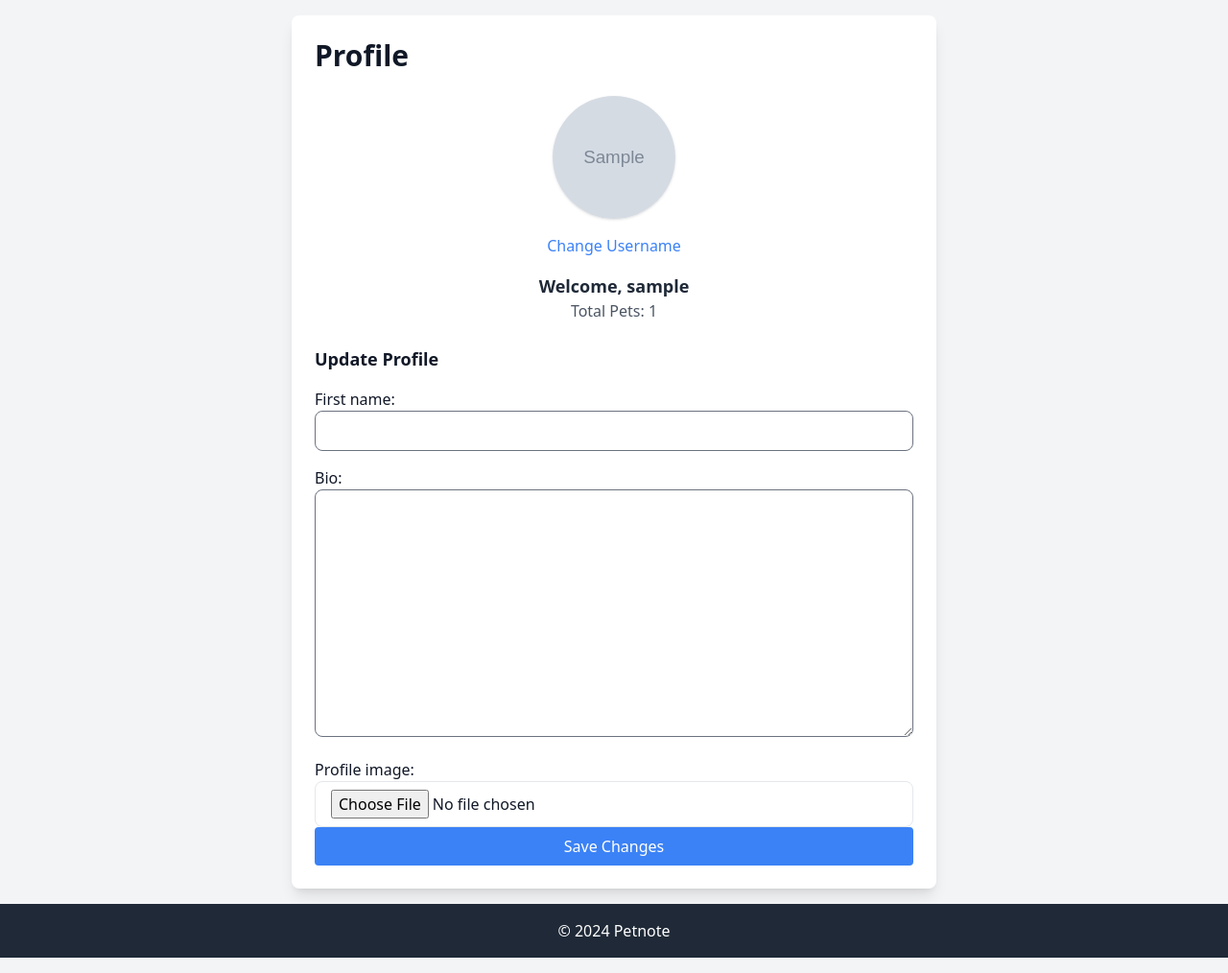
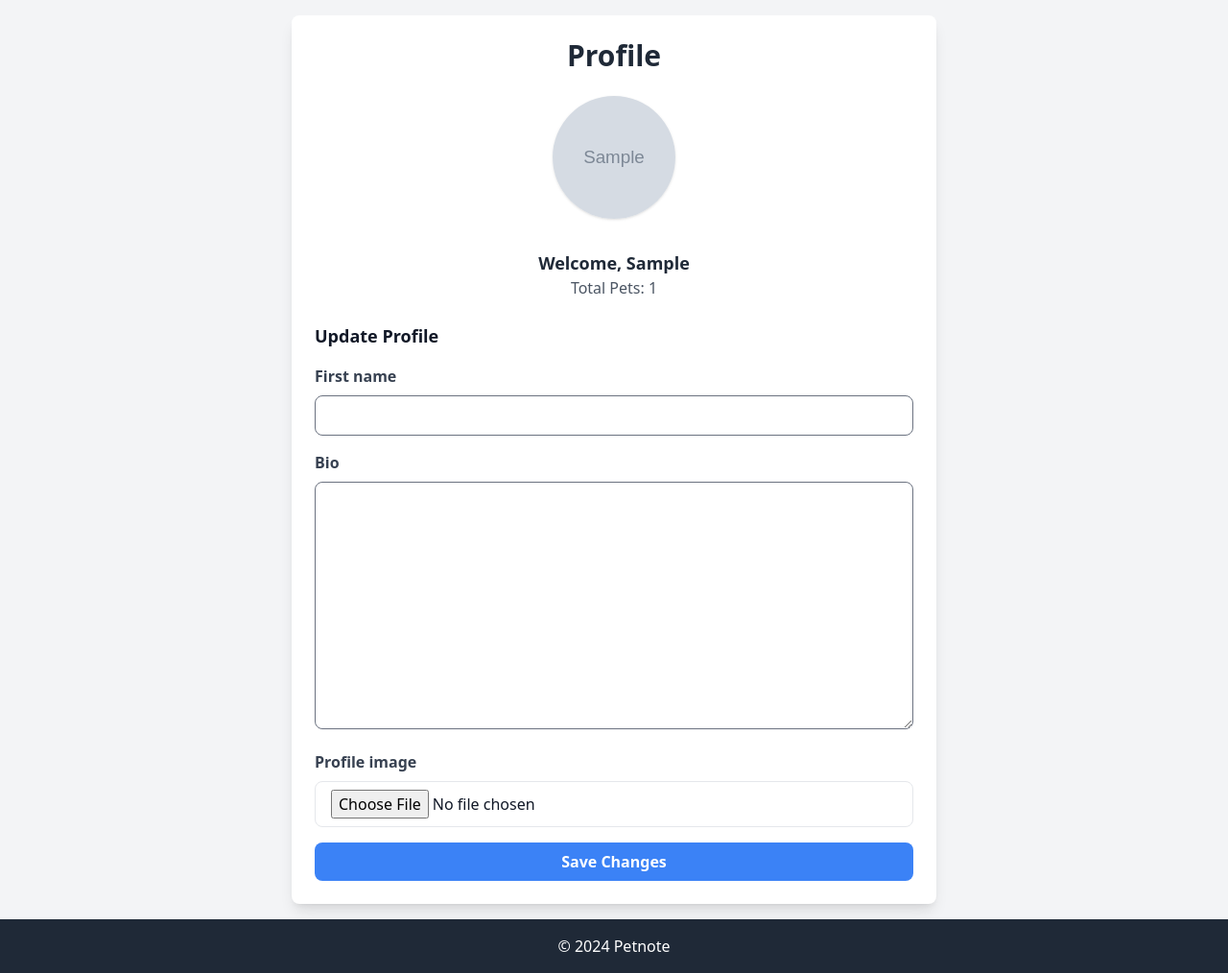
Before and after one commit to SamTheSoftwareEngineer/Petnote, a Django app: template petnote_core/templates/core/profile.html in a window 1280 px wide. Shown: the part 56-1070 px from the top of the page at 96% size. Run offline with Django 5.2, Linux system fonts and the light colour scheme; a user stored in the database is signed in; tables that the repository leaves empty hold one stand-in row (values such as "Sample post"); the template is opened without the code that fills it: values that come from a table or form of the project are taken from there, most other values are stand-ins (such as "Sample title", 1, 10 or a date in 2020); grey boxes marked "Sample" are stand-in pictures; parts of the project's set-up code (start-up, migrations or seed data) failed here and were passed over; some libraries are stand-ins or nearby versions.

Commit message:
Removed username from profile update section

```diff
--- a/petnote_core/templates/core/profile.html
+++ b/petnote_core/templates/core/profile.html
@@ -5,7 +5,7 @@
 {% block content %}
 <div class="min-h-screen flex items-center justify-center bg-gray-100">
     <div class="bg-white p-6 shadow-lg rounded-lg w-full max-w-2xl">
-        <h1 class="text-3xl font-bold mb-6">Profile</h1>
+        <h1 class="text-3xl font-bold mb-6 text-center text-gray-800">Profile</h1>
 
         <!-- Profile Image -->
         <div class="flex flex-col items-center">
@@ -16,14 +16,9 @@
             {% endif %}
         </div>
 
-        <!-- Change Username -->
-        <div class="text-center">
-            <a href="{% url 'update_username' %}" class="text-blue-500 hover:underline">Change Username</a>
-        </div>
-
         <!-- Welcome Message -->
         <h2 class="text-lg font-semibold text-gray-800 text-center mt-4">
-            Welcome, {{ request.user.username }}
+            Welcome, {{ request.user.first_name }}
         </h2>
 
         <!-- Pet Count -->
@@ -37,12 +32,22 @@
 
         <!-- Update Profile -->
         <h3 class="text-lg font-semibold mt-6">Update Profile</h3>
-        <form method="post" enctype="multipart/form-data" class="mt-4">
+        <form method="post" enctype="multipart/form-data" class="mt-4 space-y-4">
             {% csrf_token %}
-            <div class="space-y-4">
-                {{ form.as_p }}
+
+            {% for field in form %}
+            <div>
+                <label for="{{ field.id_for_label }}" class="block text-gray-700 font-semibold mb-2">
+                    {{ field.label }}
+                </label>
+                {{ field }}
+                {% if field.errors %}
+                    <p class="text-red-500 text-sm mt-1">{{ field.errors|striptags }}</p>
+                {% endif %}
             </div>
-            <button type="submit" class="w-full bg-blue-500 text-white px-4 py-2 rounded hover:bg-blue-600">
+            {% endfor %}
+
+            <button type="submit" class="w-full bg-blue-500 text-white font-bold py-2 px-4 rounded-lg hover:bg-blue-600">
                 Save Changes
             </button>
         </form>
```
